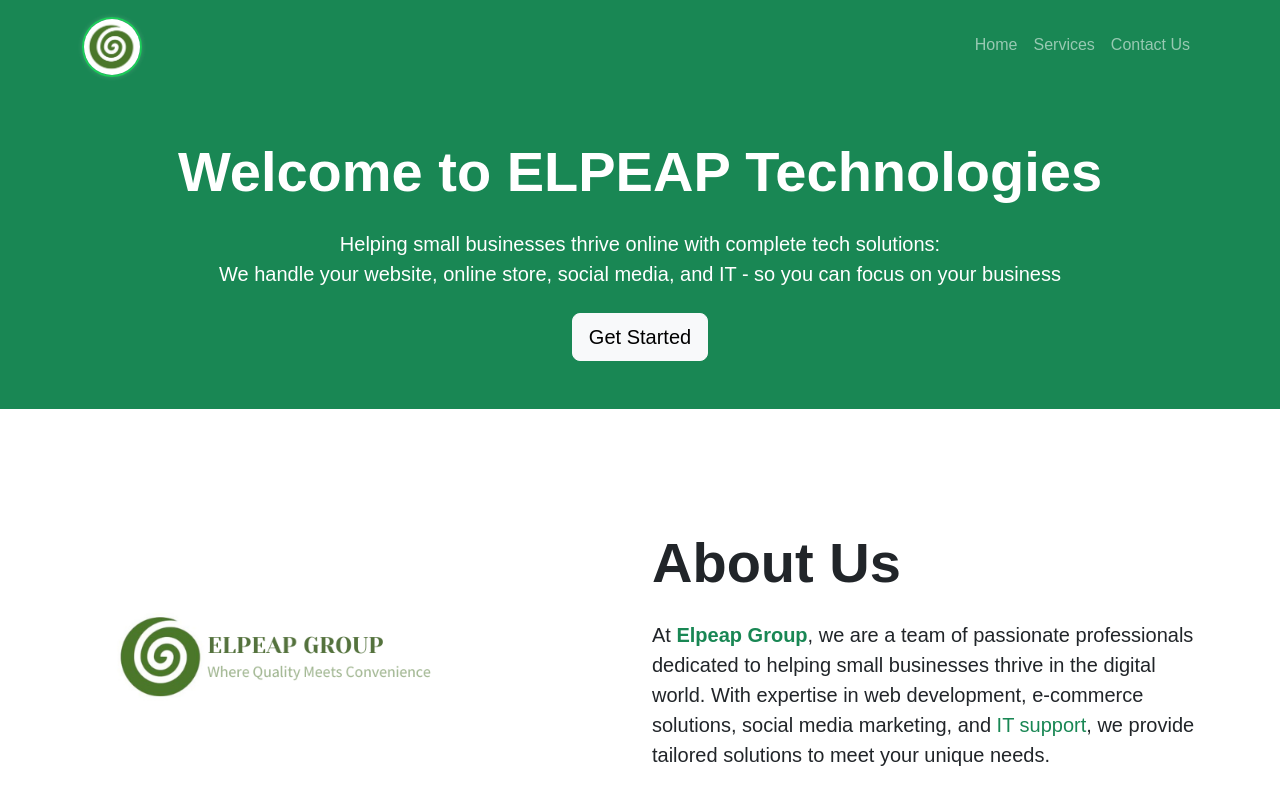
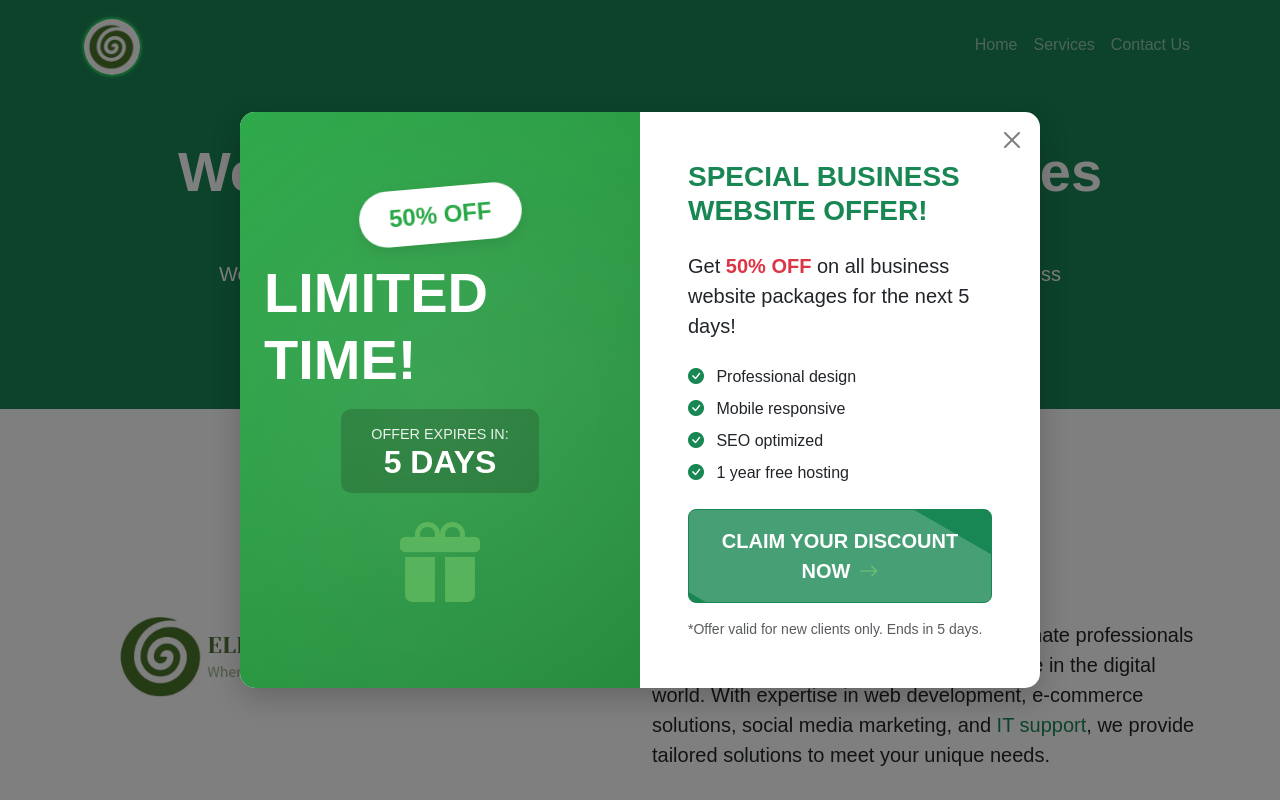
Before and after one commit to Sanerita/Elpeap-Group-, a React (Vite) app: page / in a window 1280 px wide. Shown: the top 800 px of the page. Built offline with nearby package versions, Linux system fonts and the light colour scheme.

Commit message:
added discount popup

```diff
--- a/index.html
+++ b/index.html
@@ -2,8 +2,8 @@
 <html lang="en">
   <head>
     <meta charset="UTF-8" />
-    <!-- <link rel="icon" type="image/svg+xml" href="/vite.svg" />
-    <meta name="viewport" content="width=device-width, initial-scale=1.0" /> -->
+    <link rel="icon" type="image/svg+xml" href="/src/assets/Capture.jpg" />
+    <meta name="viewport" content="width=device-width, initial-scale=1.0" />
     <title>ELPEAP GROUP</title>
 
   </head>
--- a/src/components/About.jsx
+++ b/src/components/About.jsx
@@ -1,10 +1,13 @@
 import React from "react";
 import elpeapgroup from "../assets/elpeapgroup.png"; // Import the logo
-
+import DiscountPopup from "./DiscountPopup";
 
 const About = () => {
   return (
+
+
     <div className="container my-5">
+      <DiscountPopup />
       {/* About Us Section - Updated with original text + new layout */}
       <div className="row align-items-center mb-5">
         <div className="col-md-6">
--- /dev/null
+++ b/src/components/DiscountPopup.jsx
@@ -0,0 +1,108 @@
+import React, { useState, useEffect } from "react";
+import { Modal, Button } from "react-bootstrap";
+import "bootstrap/dist/css/bootstrap.min.css";
+import "bootstrap-icons/font/bootstrap-icons.css";
+
+const DiscountPopup = () => {
+  const [show, setShow] = useState(false);
+  const [remainingDays, setRemainingDays] = useState(5);
+
+  // Show popup when component mounts
+  useEffect(() => {
+    const timer = setTimeout(() => {
+        setShow(true); // Force show without localStorage check
+
+      const hasSeenPopup = localStorage.getItem("hasSeenDiscountPopup");
+      if (!hasSeenPopup) {
+        setShow(true);
+        localStorage.setItem("hasSeenDiscountPopup", "true");
+
+        // Calculate remaining days
+        const expiryDate = new Date();
+        expiryDate.setDate(expiryDate.getDate() + 5);
+        localStorage.setItem("discountExpiry", expiryDate.toISOString());
+      }
+    }, 2000); // Show after 2 seconds
+
+    // Check expiry date for countdown
+    const expiry = localStorage.getItem("discountExpiry");
+    if (expiry) {
+      const diffDays = Math.ceil((new Date(expiry) - new Date()) / (1000 * 60 * 60 * 24));
+      setRemainingDays(diffDays > 0 ? diffDays : 0);
+    }
+
+    return () => clearTimeout(timer);
+  }, []);
+
+  return (
+    <Modal
+      show={show}
+      onHide={() => setShow(false)}
+      centered
+      size="lg"
+      backdrop="static"
+      className="discount-popup"
+    >
+      <Modal.Body className="p-0 position-relative">
+        <div className="row g-0">
+          {/* Left Side - Visual */}
+          <div className="col-md-6 discount-visual">
+            <div className="h-100 d-flex flex-column justify-content-center align-items-center p-4 text-white">
+              <div className="discount-badge mb-3">
+                <span>50% OFF</span>
+              </div>
+              <h2 className="display-4 fw-bold mb-3">LIMITED TIME!</h2>
+              <div className="countdown-box mb-4">
+                <div className="countdown-text">OFFER EXPIRES IN:</div>
+                <div className="countdown-timer">{remainingDays} DAYS</div>
+              </div>
+              <i className="bi bi-gift-fill display-1"></i>
+            </div>
+          </div>
+
+          {/* Right Side - Content */}
+          <div className="col-md-6 p-5">
+            <button
+              type="button"
+              className="btn-close position-absolute top-0 end-0 m-3"
+              onClick={() => setShow(false)}
+            ></button>
+
+            <h3 className="fw-bold mb-4 text-success">SPECIAL BUSINESS WEBSITE OFFER!</h3>
+            <p className="lead mb-4">
+              Get <span className="text-danger fw-bold">50% OFF</span> on all business website packages for the next {remainingDays} days!
+            </p>
+
+            <ul className="list-unstyled mb-4">
+              <li className="mb-2"><i className="bi bi-check-circle-fill text-success me-2"></i> Professional design</li>
+              <li className="mb-2"><i className="bi bi-check-circle-fill text-success me-2"></i> Mobile responsive</li>
+              <li className="mb-2"><i className="bi bi-check-circle-fill text-success me-2"></i> SEO optimized</li>
+              <li className="mb-2"><i className="bi bi-check-circle-fill text-success me-2"></i> 1 year free hosting</li>
+            </ul>
+
+            <Button
+              variant="success"
+              size="lg"
+              className="w-100 fw-bold py-3 discount-btn"
+              // Update button onClick:
+onClick={() => {
+    setShow(false);
+    window.open("https://wa.me/27781407749?text=I%20want%20to%20claim%20the%2050%25%20discount%20for%20my%20business%20website");
+  }}
+
+            >
+              CLAIM YOUR DISCOUNT NOW
+              <i className="bi bi-arrow-right ms-2"></i>
+            </Button>
+
+            <p className="small text-muted mt-3 mb-0">
+              *Offer valid for new clients only. Ends in {remainingDays} days.
+            </p>
+          </div>
+        </div>
+      </Modal.Body>
+    </Modal>
+  );
+};
+
+export default DiscountPopup;
--- a/src/index.css
+++ b/src/index.css
@@ -55,3 +55,89 @@ footer .bi:hover {
   border: 2px solid rgb(28, 204, 89); /* Optional: adds white border */
   box-shadow: 0 0 5px rgba(227, 229, 227, 0.2); /* Optional: subtle shadow */
 }
+
+/* Discount Popup Styles */
+.discount-popup .modal-content {
+  border: none;
+  border-radius: 15px;
+  overflow: hidden;
+  box-shadow: 0 10px 30px rgba(0,0,0,0.2);
+}
+
+.discount-visual {
+  background: linear-gradient(135deg, #28a745, #218838);
+  position: relative;
+  overflow: hidden;
+}
+
+.discount-visual::before {
+  content: "";
+  position: absolute;
+  top: -50%;
+  left: -50%;
+  width: 200%;
+  height: 200%;
+  background: radial-gradient(circle, rgba(255,255,255,0.1) 0%, rgba(255,255,255,0) 70%);
+  animation: pulse 8s infinite linear;
+}
+
+@keyframes pulse {
+  0% { transform: rotate(0deg); }
+  100% { transform: rotate(360deg); }
+}
+
+.discount-badge {
+  background: #fff;
+  color: #28a745;
+  font-size: 1.5rem;
+  font-weight: 800;
+  padding: 10px 30px;
+  border-radius: 50px;
+  transform: rotate(-5deg);
+  box-shadow: 0 5px 15px rgba(0,0,0,0.1);
+}
+
+.countdown-box {
+  background: rgba(0,0,0,0.2);
+  padding: 15px 30px;
+  border-radius: 10px;
+  text-align: center;
+}
+
+.countdown-text {
+  font-size: 0.9rem;
+  opacity: 0.9;
+}
+
+.countdown-timer {
+  font-size: 2rem;
+  font-weight: 800;
+  line-height: 1;
+}
+
+.discount-btn {
+  position: relative;
+  overflow: hidden;
+  transition: all 0.3s;
+}
+
+.discount-btn:hover {
+  transform: translateY(-3px);
+  box-shadow: 0 5px 15px rgba(40, 167, 69, 0.4);
+}
+
+.discount-btn::after {
+  content: "";
+  position: absolute;
+  top: -50%;
+  left: -60%;
+  width: 200%;
+  height: 200%;
+  background: rgba(255,255,255,0.2);
+  transform: rotate(30deg);
+  transition: all 0.3s;
+}
+
+.discount-btn:hover::after {
+  left: 100%;
+}
```
